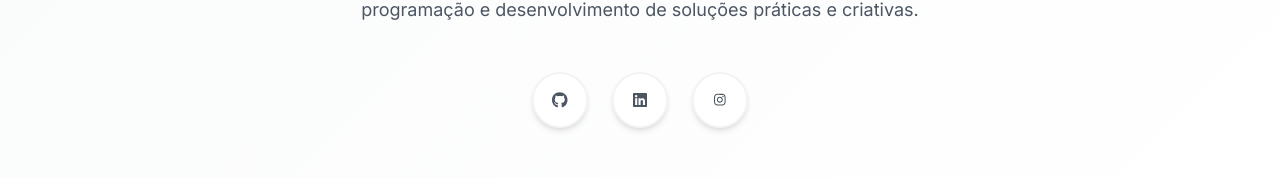
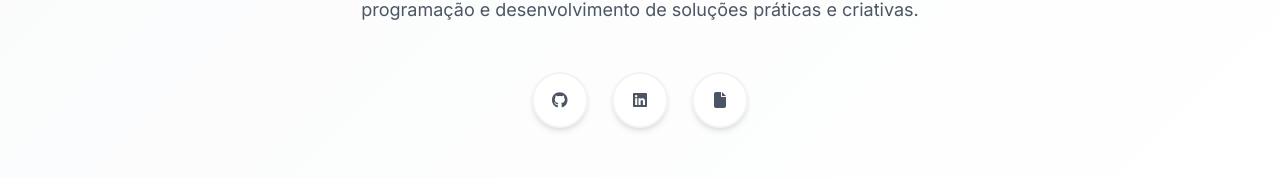
Before and after one commit to MateusBittenca/Portifolio, a React (Create React App) app: page / in a window 1280 px wide. Shown: the part 551-729 px from the top of the page. Built offline with nearby package versions, Linux system fonts and the light colour scheme; the HTML template or start-up script is replaced by a standard one.

Commit message:
Adicionei meu curriculo

```diff
--- a/src/components/sections/HeroSection.jsx
+++ b/src/components/sections/HeroSection.jsx
@@ -1,7 +1,7 @@
 import React from 'react';
 import { FontAwesomeIcon } from "@fortawesome/react-fontawesome";
-import { faGithub, faLinkedin, faInstagram } from "@fortawesome/free-brands-svg-icons";
-import { faMapMarkerAlt } from "@fortawesome/free-solid-svg-icons";
+import { faGithub, faLinkedin } from "@fortawesome/free-brands-svg-icons";
+import { faMapMarkerAlt, faFile } from "@fortawesome/free-solid-svg-icons";
 import './HeroSection.css';
 import EuImg from '../../assets/img/Eu.jpg';
 
@@ -37,9 +37,9 @@ function HeroSection() {
                             <a href="https://www.linkedin.com/in/mateus-ribeiro-leite-paes-bittencourt-60730a294" className="social-link" target="_blank" rel="noopener noreferrer" aria-label="LinkedIn">
                                 <FontAwesomeIcon icon={faLinkedin} />
                             </a>
-                            <button className="social-link" aria-label="Instagram">
-                                <FontAwesomeIcon icon={faInstagram} />
-                            </button>
+                            <a href="./src/pdf/Currículo.pdf" className="social-link" download="Currículo.pdf" target="_blank" rel="noopener noreferrer" aria-label="Currículo">
+                                <FontAwesomeIcon icon={faFile} />
+                            </a>
                         </div>
                     </div>
                 </div>
--- a/src/layout/Icons.js
+++ b/src/layout/Icons.js
@@ -13,7 +13,7 @@ import {
     faJava
 
 } from "@fortawesome/free-brands-svg-icons";
-import { faDatabase } from "@fortawesome/free-solid-svg-icons";
+import { faDatabase, faFile } from "@fortawesome/free-solid-svg-icons";
 
 function Icons({ icons }) {
     // Mapeamento dos ícones para os objetos FontAwesome
@@ -28,7 +28,8 @@ function Icons({ icons }) {
         faNodeJs: faNodeJs,
         faDocker: faDocker,
         faMysql: faDatabase,
-        faJava: faJava
+        faJava: faJava,
+        faFile: faFile
     };
 
     return (
```
Also changed, not shown: 2 other files (tests, documents, lock files or other folders).
